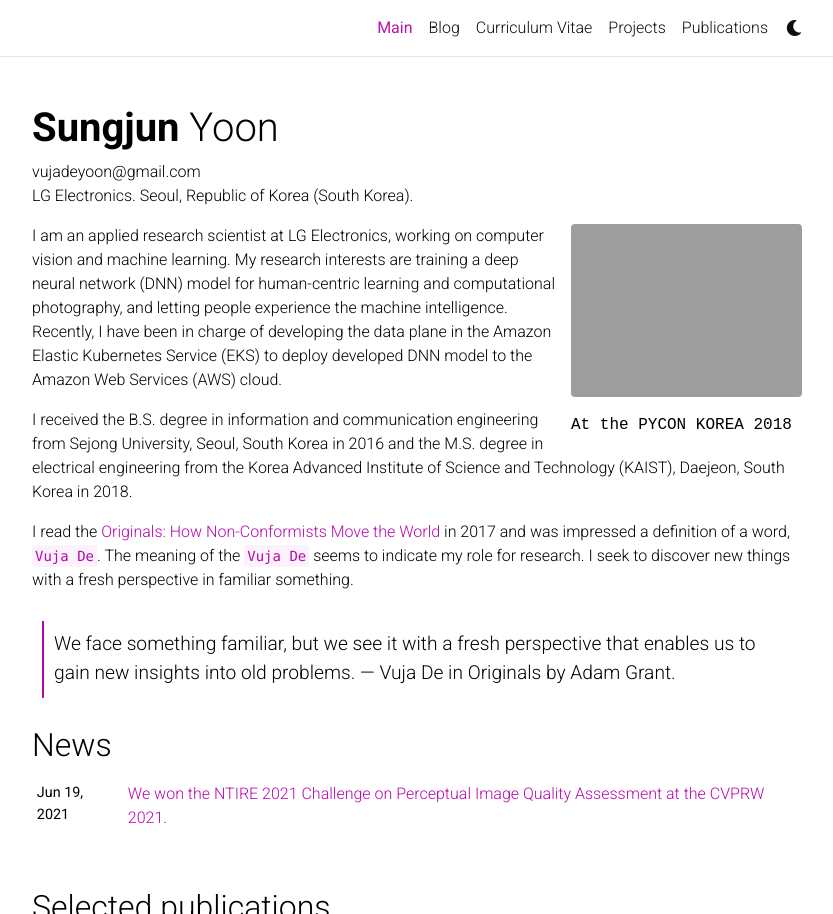
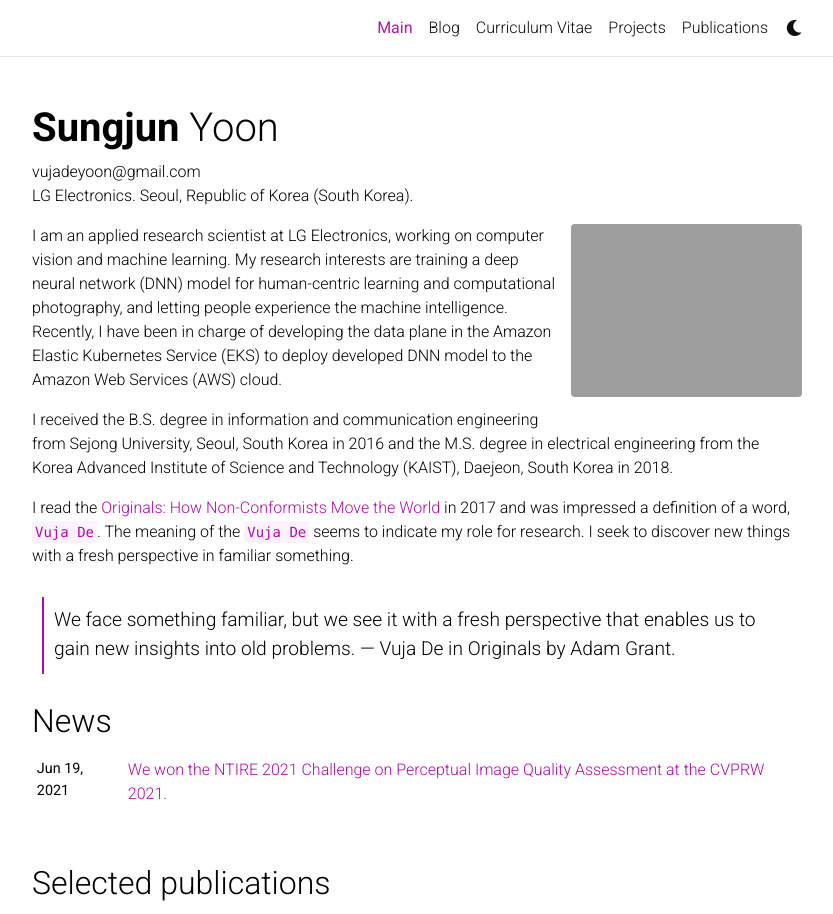
Before and after one commit to vujadeyoon/vujadeyoon.github.io, a Jekyll site: the page built from _pages/about.md, in a window 1280 px wide and 1228 px high, cut to the strip 0-914 px from the top of the window. Shown: the whole strip, without its empty margins (223-1056 px from the left). Built offline with Jekyll 4.4.1, drawn with Linux system fonts in a browser that asks for light colours; comment, search, counter and statistics services are not loaded; a style sheet for code colours, icons or effects is not loaded.

Commit message:
230514a: update a profile image.

```diff
--- a/_pages/about.md
+++ b/_pages/about.md
@@ -6,9 +6,8 @@
 
 profile:
   align: right
-  image: /profile/sjyoon_pyconKR_2018.png
+  image: /profile/sjyoon_portrait_2023.png
   address: >
-    <p>At the PYCON KOREA 2018</p>
 
 news: true  # includes a list of news items
 selected_papers: true # includes a list of papers marked as "selected={true}"
```
Also changed, not shown: assets/img/profile/sjyoon_pyconKR_2018.png (deleted), 1 other file.
